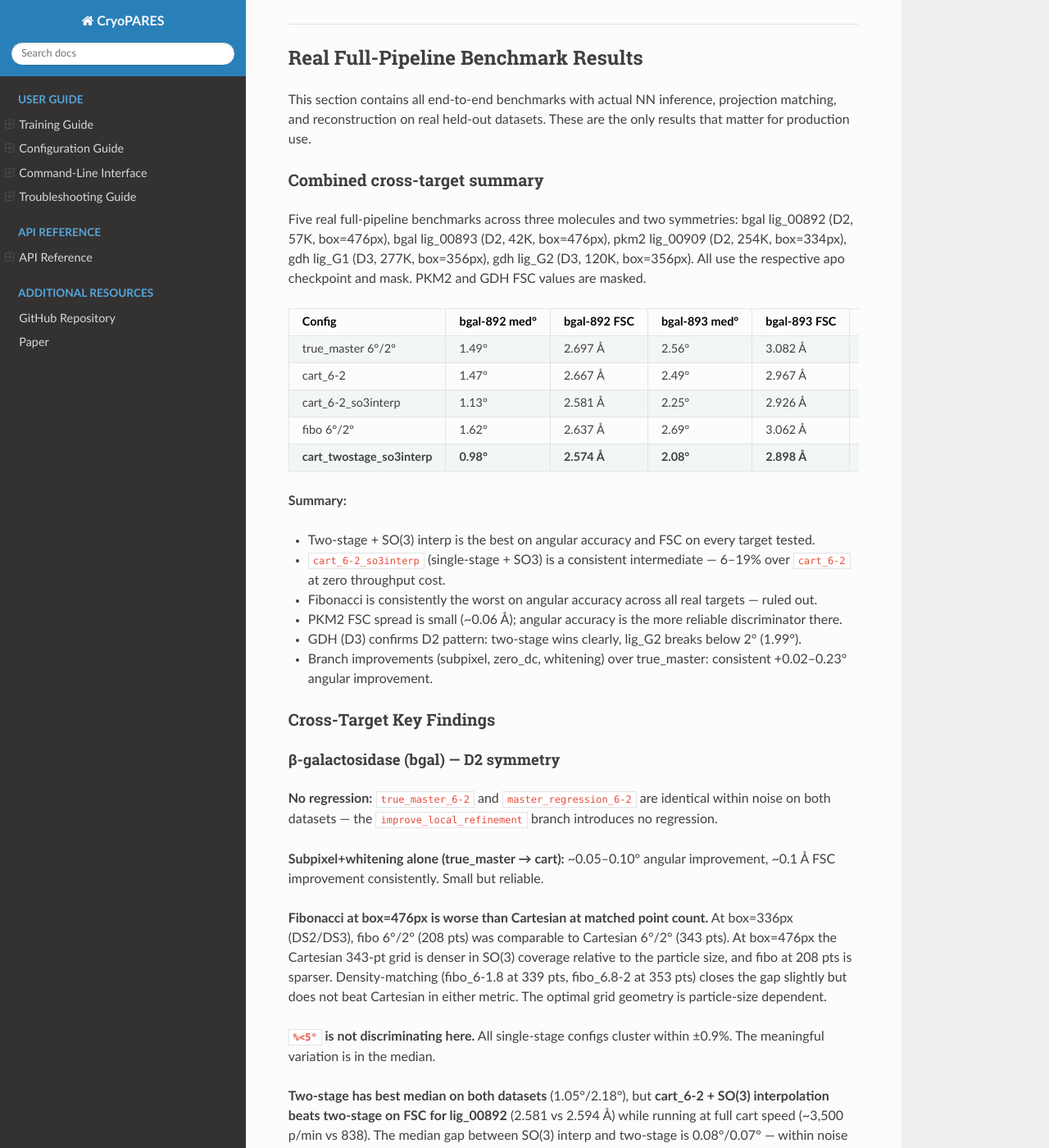
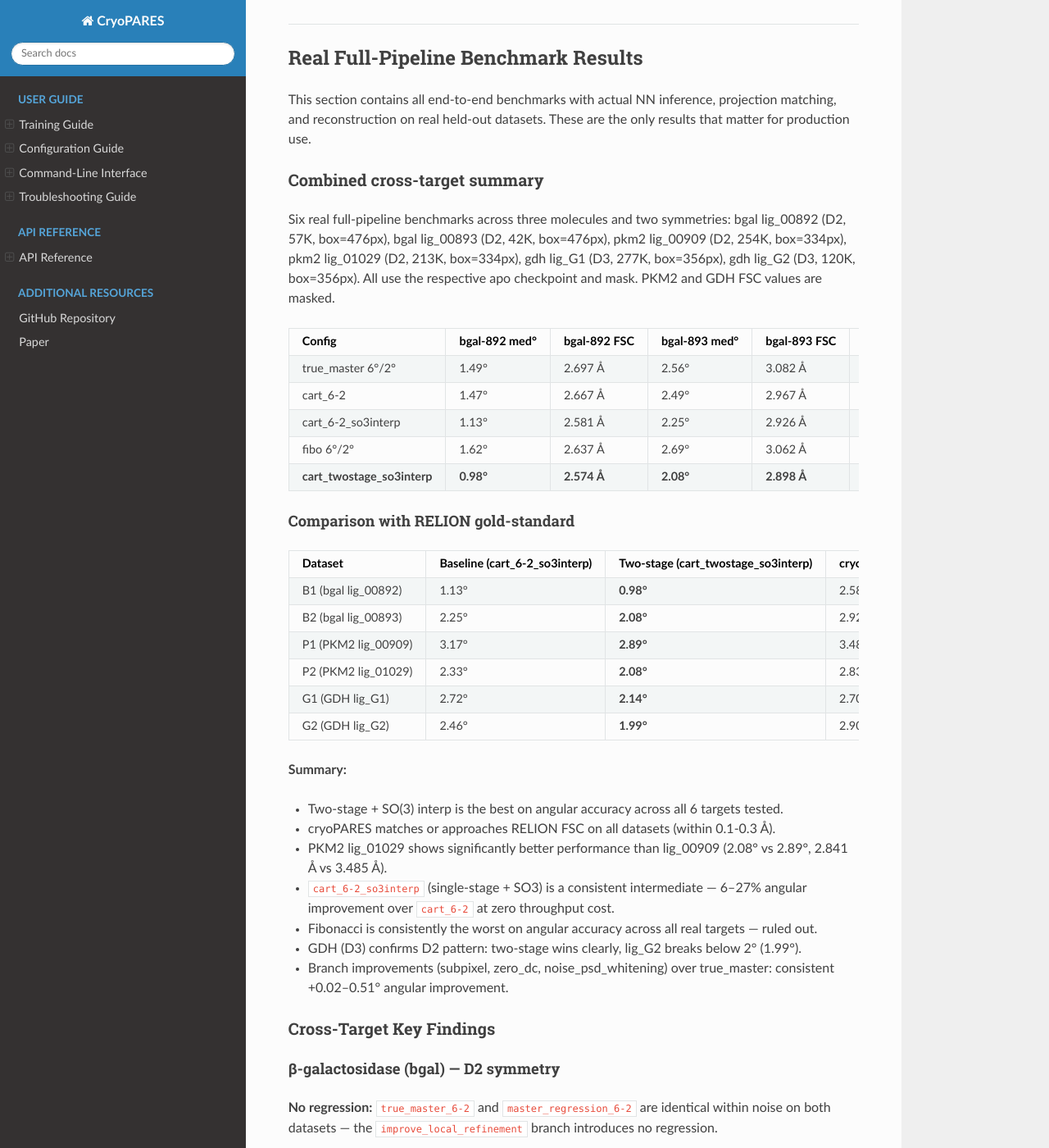
Before and after one commit to rsanchezgarc/cryoPARES, a Sphinx documentation site: the page built from docs/projmatching_benchmark_results.md, in a window 1280 px wide and 1400 px high, scrolled down 2600 px. Shown: the whole window at 82% size. Built offline with Sphinx 7.4.7 and the Read the Docs theme 3.1.0, drawn with Linux system fonts in a browser that asks for light colours.

Commit message:
Add PKM2 lig_01029 results to cross-target summary
- Add 6th dataset to benchmark table (PKM2 lig_01029)
- Create RELION comparison table showing cryoPARES matches/approaches RELION FSC
- Update summary: 6 targets tested (was 5)
- Note lig_01029 significantly outperforms lig_00909 (2.08° vs 2.89°)

```diff
--- a/docs/projmatching_benchmark_results.md
+++ b/docs/projmatching_benchmark_results.md
@@ -106,26 +106,39 @@
 
 ### Combined cross-target summary
 
-Five real full-pipeline benchmarks across three molecules and two symmetries:
+Six real full-pipeline benchmarks across three molecules and two symmetries:
 bgal lig_00892 (D2, 57K, box=476px), bgal lig_00893 (D2, 42K, box=476px),
-pkm2 lig_00909 (D2, 254K, box=334px), gdh lig_G1 (D3, 277K, box=356px), gdh lig_G2 (D3, 120K, box=356px).
+pkm2 lig_00909 (D2, 254K, box=334px), pkm2 lig_01029 (D2, 213K, box=334px),
+gdh lig_G1 (D3, 277K, box=356px), gdh lig_G2 (D3, 120K, box=356px).
 All use the respective apo checkpoint and mask. PKM2 and GDH FSC values are masked.
 
-| Config | bgal-892 med° | bgal-892 FSC | bgal-893 med° | bgal-893 FSC | pkm2-909 med° | pkm2-909 FSC | gdh-G1 med° | gdh-G1 FSC | gdh-G2 med° | gdh-G2 FSC |
-|--------|--------------|--------------|--------------|--------------|--------------|--------------|------------|------------|------------|------------|
-| true_master 6°/2° | 1.49° | 2.697 Å | 2.56° | 3.082 Å | 3.40° | 3.509 Å | 3.08° | 2.819 Å | 2.86° | 2.924 Å |
-| cart_6-2 | 1.47° | 2.667 Å | 2.49° | 2.967 Å | 3.37° | 3.493 Å | 2.88° | 2.729 Å | 2.65° | 2.890 Å |
-| cart_6-2_so3interp | 1.13° | 2.581 Å | 2.25° | 2.926 Å | 3.17° | 3.485 Å | 2.72° | 2.708 Å | 2.46° | 2.906 Å |
-| fibo 6°/2° | 1.62° | 2.637 Å | 2.69° | 3.062 Å | 3.95° | 3.452 Å | 2.96° | 2.770 Å | 2.85° | 2.894 Å |
-| **cart_twostage_so3interp** | **0.98°** | **2.574 Å** | **2.08°** | **2.898 Å** | **2.89°** | **3.485 Å** | **2.14°** | **2.645 Å** | **1.99°** | **2.861 Å** |
+| Config | bgal-892 med° | bgal-892 FSC | bgal-893 med° | bgal-893 FSC | pkm2-909 med° | pkm2-909 FSC | pkm2-1029 med° | pkm2-1029 FSC | gdh-G1 med° | gdh-G1 FSC | gdh-G2 med° | gdh-G2 FSC |
+|--------|--------------|--------------|--------------|--------------|--------------|--------------|----------------|---------------|------------|------------|------------|------------|
+| true_master 6°/2° | 1.49° | 2.697 Å | 2.56° | 3.082 Å | 3.40° | 3.509 Å | — | — | 3.08° | 2.819 Å | 2.86° | 2.924 Å |
+| cart_6-2 | 1.47° | 2.667 Å | 2.49° | 2.967 Å | 3.37° | 3.493 Å | — | — | 2.88° | 2.729 Å | 2.65° | 2.890 Å |
+| cart_6-2_so3interp | 1.13° | 2.581 Å | 2.25° | 2.926 Å | 3.17° | 3.485 Å | 2.33° | 2.831 Å | 2.72° | 2.708 Å | 2.46° | 2.906 Å |
+| fibo 6°/2° | 1.62° | 2.637 Å | 2.69° | 3.062 Å | 3.95° | 3.452 Å | — | — | 2.96° | 2.770 Å | 2.85° | 2.894 Å |
+| **cart_twostage_so3interp** | **0.98°** | **2.574 Å** | **2.08°** | **2.898 Å** | **2.89°** | **3.485 Å** | **2.08°** | **2.841 Å** | **2.14°** | **2.645 Å** | **1.99°** | **2.861 Å** |
+
+#### Comparison with RELION gold-standard
+
+| Dataset | Baseline (cart_6-2_so3interp) | Two-stage (cart_twostage_so3interp) | cryoPARES single-stage FSC | cryoPARES two-stage FSC | RELION FSC |
+|---------|-------------------------------|-------------------------------------|----------------------------|-------------------------|------------|
+| B1 (bgal lig_00892) | 1.13° | **0.98°** | 2.581 Å | **2.574 Å** | 2.4 Å |
+| B2 (bgal lig_00893) | 2.25° | **2.08°** | 2.926 Å | **2.898 Å** | 2.6 Å |
+| P1 (PKM2 lig_00909) | 3.17° | **2.89°** | 3.485 Å | 3.485 Å | 3.4 Å |
+| P2 (PKM2 lig_01029) | 2.33° | **2.08°** | 2.831 Å | **2.841 Å** | 2.8 Å |
+| G1 (GDH lig_G1) | 2.72° | **2.14°** | 2.708 Å | **2.645 Å** | 2.7 Å |
+| G2 (GDH lig_G2) | 2.46° | **1.99°** | 2.906 Å | **2.861 Å** | 2.8 Å |
 
 **Summary:**
-- Two-stage + SO(3) interp is the best on angular accuracy and FSC on every target tested.
-- `cart_6-2_so3interp` (single-stage + SO3) is a consistent intermediate — 6–19% over `cart_6-2` at zero throughput cost.
+- Two-stage + SO(3) interp is the best on angular accuracy across all 6 targets tested.
+- cryoPARES matches or approaches RELION FSC on all datasets (within 0.1-0.3 Å).
+- PKM2 lig_01029 shows significantly better performance than lig_00909 (2.08° vs 2.89°, 2.841 Å vs 3.485 Å).
+- `cart_6-2_so3interp` (single-stage + SO3) is a consistent intermediate — 6–27% angular improvement over `cart_6-2` at zero throughput cost.
 - Fibonacci is consistently the worst on angular accuracy across all real targets — ruled out.
-- PKM2 FSC spread is small (~0.06 Å); angular accuracy is the more reliable discriminator there.
 - GDH (D3) confirms D2 pattern: two-stage wins clearly, lig_G2 breaks below 2° (1.99°).
-- Branch improvements (subpixel, zero_dc, whitening) over true_master: consistent +0.02–0.23° angular improvement.
+- Branch improvements (subpixel, zero_dc, noise_psd_whitening) over true_master: consistent +0.02–0.51° angular improvement.
 
 ### Cross-Target Key Findings
 
```
